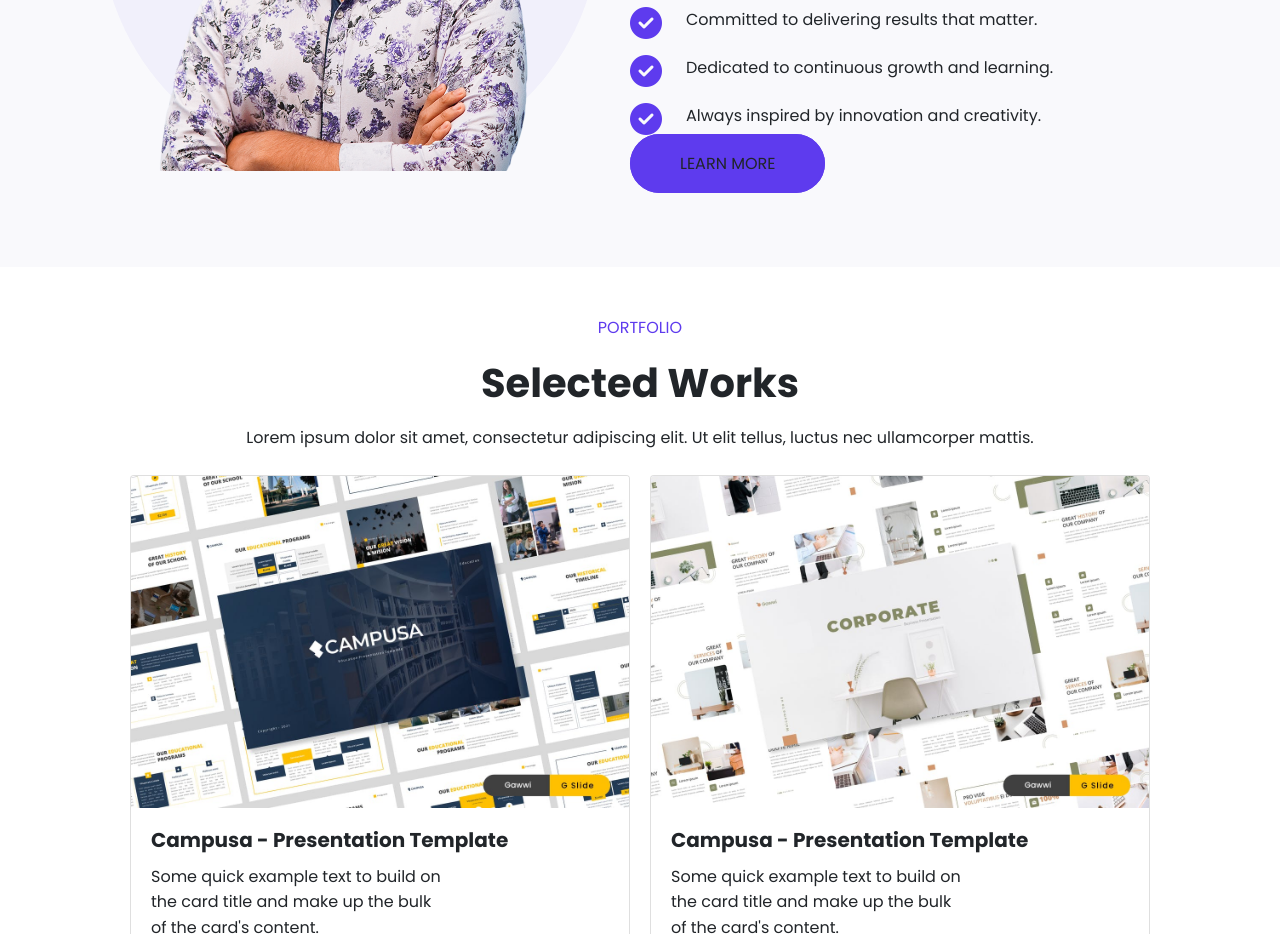
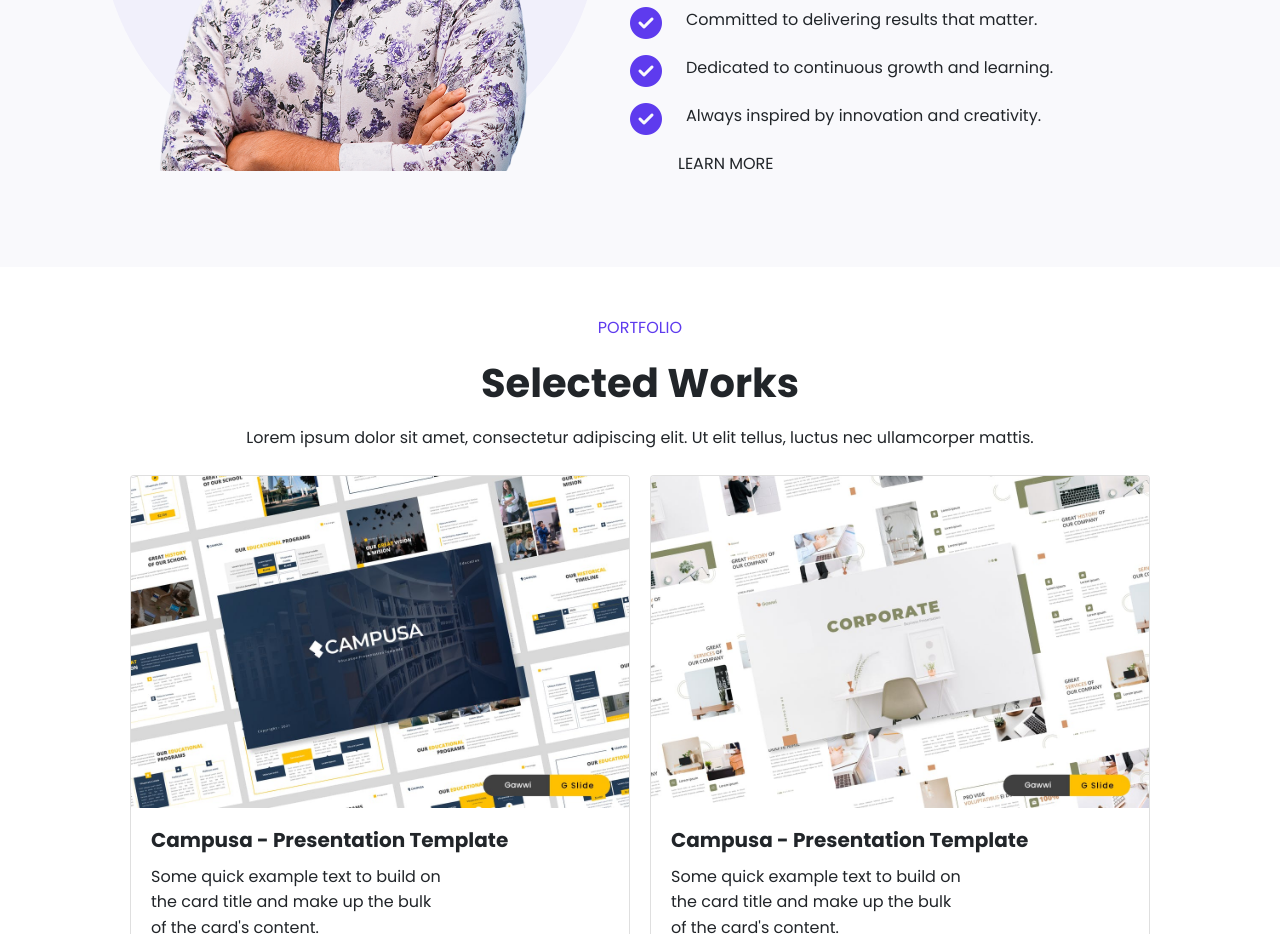
Before and after one commit to mursalin2250/portfolio-responsive-2, a plain HTML site: page index.html in a window 1280 px wide. Shown: the part 2500-3434 px from the top of the page. Drawn offline with nearby package versions, Linux system fonts and the light colour scheme.

Commit message:
Update style.css

```diff
--- a/style.css
+++ b/style.css
@@ -43,12 +43,12 @@ header h1, .experience h1, .portfolio h1{
     max-width: 100%;
     border-radius: 50%;
 }
-.cv button, .experience-btn, .portfolio button{
+.cv button, .experience button, .portfolio button{
     background-color: transparent;
     border: 2px solid #5E3BEE;
     color: #5E3BEE;
 }
-.cv button:nth-of-type(1) , .experience-btn, .portfolio button{
+.cv button:nth-of-type(1) , .experience button, .portfolio button{
     background-color: #5E3BEE;
     color: white;
     border: 2px solid #5E3BEE;
```
